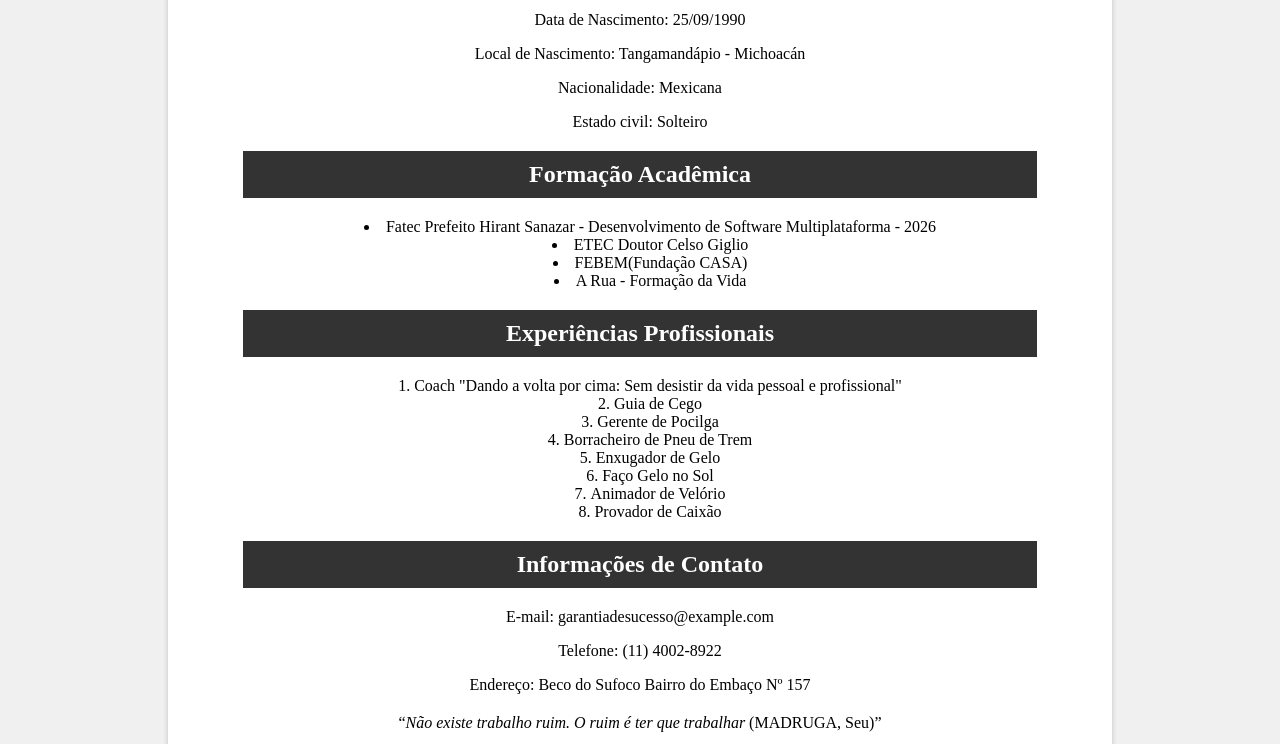
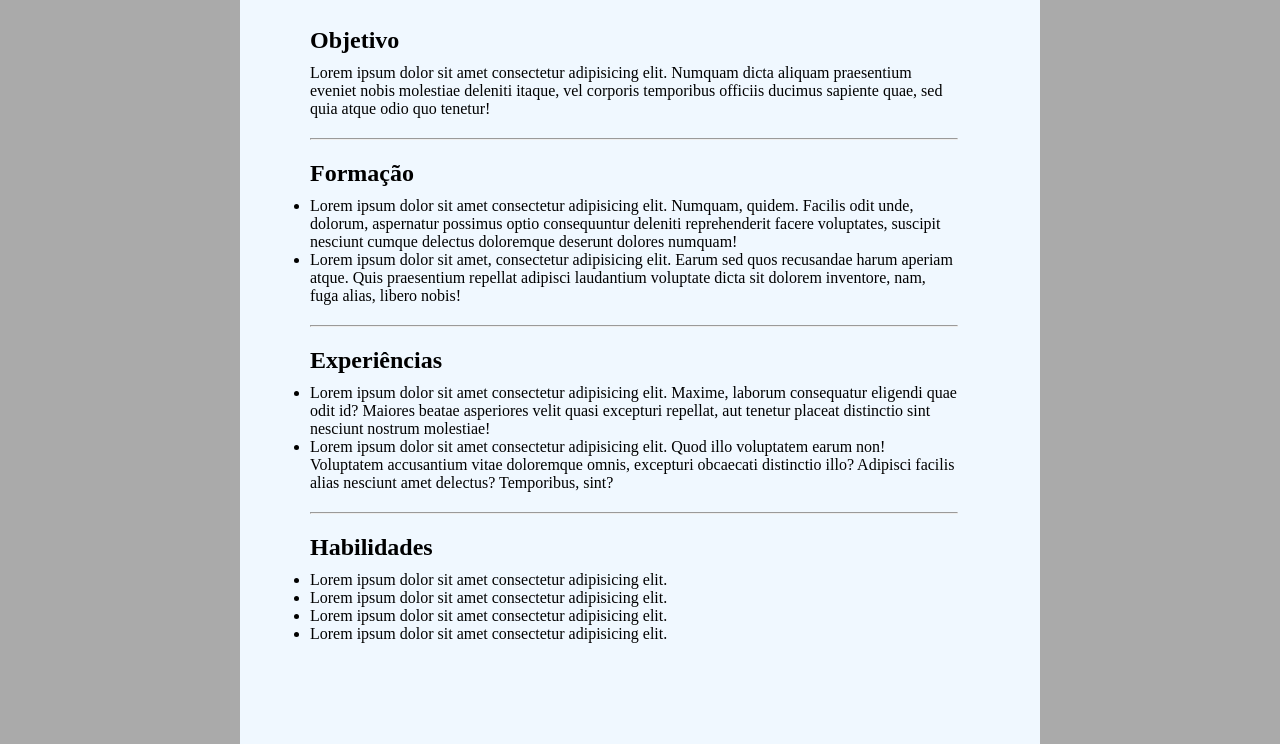
Before and after one commit to DaviRibeiro1/projeto-site, a plain HTML site: page index.html in a window 1280 px wide. Shown: the part 255-999 px from the top of the page. Drawn offline with Linux system fonts and the light colour scheme.

Commit message:
Criação de um novo modelo
Criando um novo modelo do curriculo

```diff
--- a/curriculo_novo.css
+++ b/curriculo_novo.css
@@ -1,80 +1,76 @@
-/* Bloco 1 - Estilos para o menu (mantidos como estão) */
-nav ul {
-    list-style: none;
+*{
+    box-sizing: border-box;
     margin: 0;
     padding: 0;
-    background-color: #333;
 }
 
-nav li {
-    display: inline-block;
-    margin-right: 20px;
+body{
+    display: flex;
+    justify-content: center;
+    align-items: center;
+    background-color: #aaa;
 }
 
-nav a {
-    text-decoration: none;
-    color: #fff;
-    font-weight: bold;
-    padding: 0 20px;
+.folha{
+    display: flex;
+    align-items: flex-start;
+    flex-direction: column;
+    width: 800px;
+    height: 950px;
+    margin-top: 50px;
+    background-color: aliceblue;
 }
 
-nav a:hover {
-    background-color: #555;
+div{
+    width: 90%;
 }
 
-/* Bloco 2 - Estilos para a página A4 */
-body {
-    margin: 0;
-    padding: 0;
-    background-color: #f0f0f0;
+.contatos{
+    display: flex;
+    flex-direction: row;
 }
 
-.page-container {
-    width: 21cm;
-    margin: 0 auto;
-    padding: 2cm;
-    background-color: #fff;
-    box-shadow: 0 0 5px rgba(0, 0, 0, 0.2);
+.topo{
+    margin: 70px 0 0 70px;
 }
 
-/* Bloco 3 - Estilos para o conteúdo do currículo */
-.resume-content {
-    text-align: center;
+.corpo{
+    margin: 30px 0 0 70px;
 }
 
-td h1 {
-    text-align: left;
-}
-
-.resume-content table {
-    width: 100%;
-}
-
-.resume-content img {
-    max-width: 150px;
-}
-
-/* Bloco 4 - Estilos específicos para as seções */
-section {
+.objetivo{
     margin-bottom: 20px;
 }
 
-h2 {
-    background-color: #333;
-    color: #fff;
-    padding: 10px;
+.objetivo > h2 {
+    margin-bottom: 10px;
 }
 
-ul, ol {
-    list-style-position: inside;
-    padding-left: 20px;
+.formacao{
+    margin-bottom: 20px;
 }
 
-/* Bloco 5 - Estilos para o footer fora da página A4 */
-footer {
-    background-color: #333;
-    color: #fff;
-    text-align: center;
-    padding: 10px;
-    width: 100%;
+.formacao > h2 {
+    margin-bottom: 10px;
 }
+
+.experiencias{
+    margin-bottom: 20px;
+}
+
+.experiencias > h2 {
+    margin-bottom: 10px;
+}
+
+.habilidades{
+    margin-bottom: 20px;
+}
+
+.habilidades > h2 {
+    margin-bottom: 10px;
+}
+
+.linha{
+    width: 90%;
+    margin: 20px 0;
+}
--- a/index.html
+++ b/index.html
@@ -3,66 +3,71 @@
 <head>
     <meta charset="UTF-8">
     <meta name="description" content="Currículo">
-    <link rel="stylesheet" href="/trabalho1/curriculo_novo.css">
+    <link rel="stylesheet" href="/curriculo_novo.css">
     <title>Currículo</title>
 </head>
 <body>
-    <nav>
-        <ul>
-            <li><a href="/trabalho1/galeria/index.html">Galeria</a></li>
-            <li><a href="/trabalho1/contato/index.html">Contato</a></li>
-        </ul>
-    </nav>
-    <div class="page-container">
-        <header class="resume-content">
-            <table>
-                <tr>
-                    <td><img src="/trabalho1/imagens/avatar.png" alt="Avatar do currículo"></td>
-                    <td><h1>Toninho Tornado</h1></td>
-                </tr>
-            </table>
-        </header>
-        <section class="resume-content">
-            <h2>Dados Pessoais</h2>
-            <p>Data de Nascimento: 25/09/1990</p>
-            <p>Local de Nascimento: Tangamandápio - Michoacán</p>
-            <p>Nacionalidade: Mexicana</p>
-            <p>Estado civil: Solteiro</p>
-        </section>
-        <section class="resume-content">
-            <h2>Formação Acadêmica</h2>
-            <ul>
-                <li>Fatec Prefeito Hirant Sanazar - Desenvolvimento de Software Multiplataforma - 2026</li>
-                <li>ETEC Doutor Celso Giglio</li>
-                <li>FEBEM(Fundação CASA)</li>
-                <li>A Rua - Formação da Vida</li>
-            </ul>
-        </section>
-        <section class="resume-content">
-            <h2>Experiências Profissionais</h2>
-            <ol>
-				<li>Coach "Dando a volta por cima: Sem desistir da vida pessoal e profissional"</li>
-                <li>Guia de Cego</li>
-                <li>Gerente de Pocilga</li>
-                <li>Borracheiro de Pneu de Trem</li>
-                <li>Enxugador de Gelo</li>
-                <li>Faço Gelo no Sol</li>
-                <li>Animador de Velório</li>
-                <li>Provador de Caixão</li>
-            </ol>
-        </section>
-        <section class="resume-content">
-            <h2>Informações de Contato</h2>
-            <p>E-mail: garantiadesucesso@example.com</p>
-            <p>Telefone: (11) 4002-8922</p>
-            <p>Endereço: Beco do Sufoco Bairro do Embaço Nº 157</p>
-        </section>
-        <div class="resume-content">
-            <q><i>Não existe trabalho ruim. O ruim é ter que trabalhar</i> (MADRUGA, Seu)</q>
+    <header>
+    </header>
+    <main>
+        <div class="folha">
+            <div class="topo">
+                <div class="nome">
+                    <h1>Juliana <br>
+                    Silva</h1>
+                </div>
+                <div class="funcao">
+                    <h3>Administração</h3>
+                </div>
+                <div class="contatos">
+                    <div class="telefone">
+                        <p>Telefone: (12) 3456-7890
+                        <br>
+                        Email: ola@grandesite.com.br</p>
+                    </div>
+                    <div class="endereco">
+                        <p>Rua Alegre, 123 - Cidade
+                            <br>
+                            Brasileira, Estado, País</p>
+                    </div>
+                </div>
+            </div>
+            <div class="corpo">
+                <div class="objetivo">
+                    <h2>Objetivo</h2>
+                    <p>Lorem ipsum dolor sit amet consectetur adipisicing elit. Numquam dicta aliquam praesentium eveniet nobis molestiae deleniti itaque, vel corporis temporibus officiis ducimus sapiente quae, sed quia atque odio quo tenetur!</p>
+                </div>
+                <hr class="linha">                <div class="formacao">
+                    <h2>Formação</h2>
+                    <ul>
+                        <li>
+                            Lorem ipsum dolor sit amet consectetur adipisicing elit. Numquam, quidem. Facilis odit unde, dolorum, aspernatur possimus optio consequuntur deleniti reprehenderit facere voluptates, suscipit nesciunt cumque delectus doloremque deserunt dolores numquam!
+                        </li>
+                        <li>
+                            Lorem ipsum dolor sit amet, consectetur adipisicing elit. Earum sed quos recusandae harum aperiam atque. Quis praesentium repellat adipisci laudantium voluptate dicta sit dolorem inventore, nam, fuga alias, libero nobis!
+                        </li>
+                    </ul>
+                </div>
+                <hr class="linha">                <div class="experiencias">
+                    <h2>Experiências</h2>
+                    <ul>
+                        <li>Lorem ipsum dolor sit amet consectetur adipisicing elit. Maxime, laborum consequatur eligendi quae odit id? Maiores beatae asperiores velit quasi excepturi repellat, aut tenetur placeat distinctio sint nesciunt nostrum molestiae!</li>
+                        <li>Lorem ipsum dolor sit amet consectetur adipisicing elit. Quod illo voluptatem earum non! Voluptatem accusantium vitae doloremque omnis, excepturi obcaecati distinctio illo? Adipisci facilis alias nesciunt amet delectus? Temporibus, sint?</li>
+                    </ul>
+                </div>
+                <hr class="linha">                <div class="habilidades">
+                    <h2>Habilidades</h2>
+                    <ul>
+                        <li>Lorem ipsum dolor sit amet consectetur adipisicing elit.</li>
+                        <li>Lorem ipsum dolor sit amet consectetur adipisicing elit.</li>
+                        <li>Lorem ipsum dolor sit amet consectetur adipisicing elit.</li>
+                        <li>Lorem ipsum dolor sit amet consectetur adipisicing elit.</li>
+                    </ul>
+                </div>
+            </div>
         </div>
-    </div>
+    </main>
     <footer>
-        <p>@vaicorinthians</p>
     </footer>
 </body>
 </html>
```
